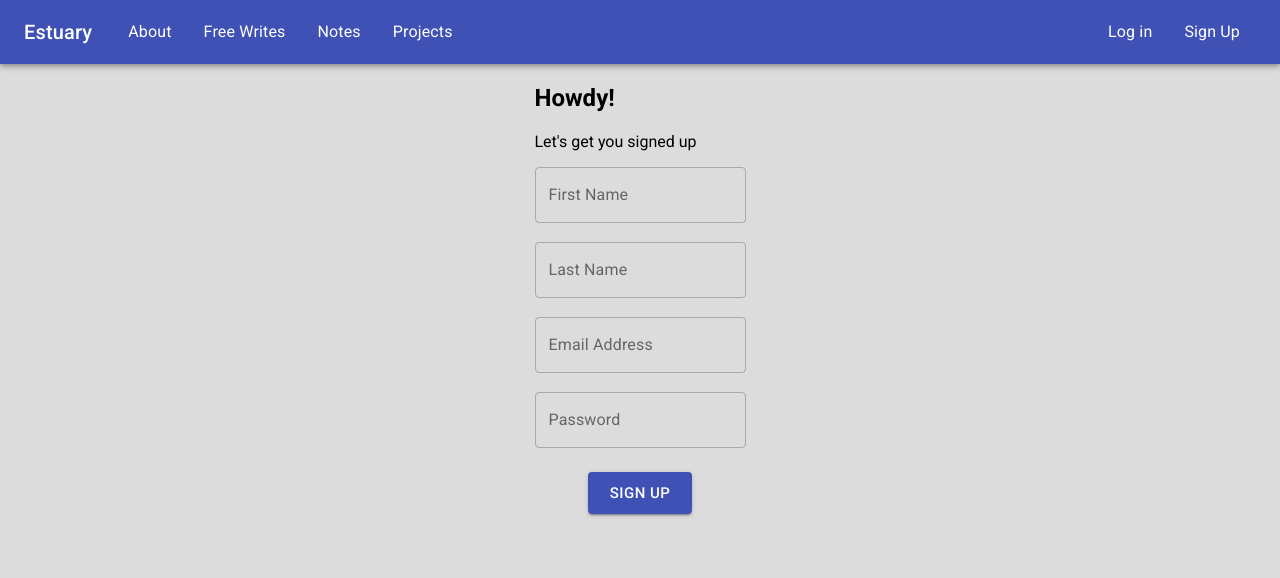
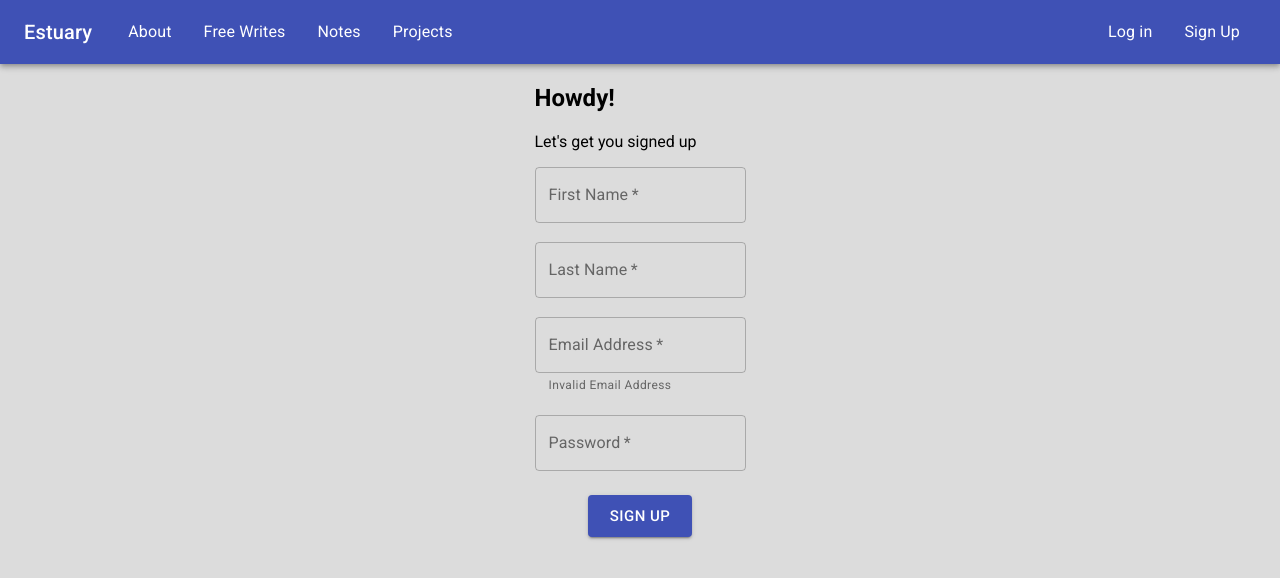
Before and after one commit to cpustejovsky/estuary-client, a React (Create React App) app: page /signup in a window 1280 px wide. Shown: the top 578 px of the page. Built offline with nearby package versions, Linux system fonts and the light colour scheme; no server answers.

Commit message:
adding client-side email verification

```diff
--- a/src/components/auth/Signup.jsx
+++ b/src/components/auth/Signup.jsx
@@ -1,14 +1,18 @@
-import React from "react";
+import React, { useState } from "react";
 import { Formik } from "formik";
-import { connect, useSelector } from "react-redux";
+import { connect } from "react-redux";
 import { signUp } from "../../actions";
 import { Button, CardActions, TextField } from "@material-ui/core/";
 
 const SignUp = (props) => {
   const submitValues = (values) => {
+    const regex = /^(([^<>()\[\]\\.,;:\s@"]+(\.[^<>()\[\]\\.,;:\s@"]+)*)|(".+"))@((\[[0-9]{1,3}\.[0-9]{1,3}\.[0-9]{1,3}\.[0-9]{1,3}])|(([a-zA-Z\-0-9]+\.)+[a-zA-Z]{2,}))$/;
     let history = props.history;
-    console.log(values);
-    props.signUp(values, history)
+    if (!regex.test(values.emailAddress)) {
+      setValidEmail(false);
+    } else {
+      props.signUp(values, history);
+    }
   };
 
   let signupData = {
@@ -17,6 +21,8 @@
     emailAddress: "",
     password: "",
   };
+
+  const [validEmail, setValidEmail] = useState(true);
 
   return (
     <div className="center">
@@ -35,6 +41,7 @@
           <form onSubmit={handleSubmit}>
             <div>
               <TextField
+                required
                 name="firstName"
                 onChange={handleChange}
                 onBlur={handleBlur}
@@ -46,6 +53,7 @@
             <br />
             <div>
               <TextField
+                required
                 name="lastName"
                 onChange={handleChange}
                 onBlur={handleBlur}
@@ -57,6 +65,9 @@
             <br />
             <div>
               <TextField
+                required
+                error={validEmail ? false : true}
+                helperText="Invalid Email Address"
                 name="emailAddress"
                 onChange={handleChange}
                 onBlur={handleBlur}
@@ -69,6 +80,7 @@
             <br />
             <div>
               <TextField
+                required
                 name="password"
                 onChange={handleChange}
                 onBlur={handleBlur}
```
